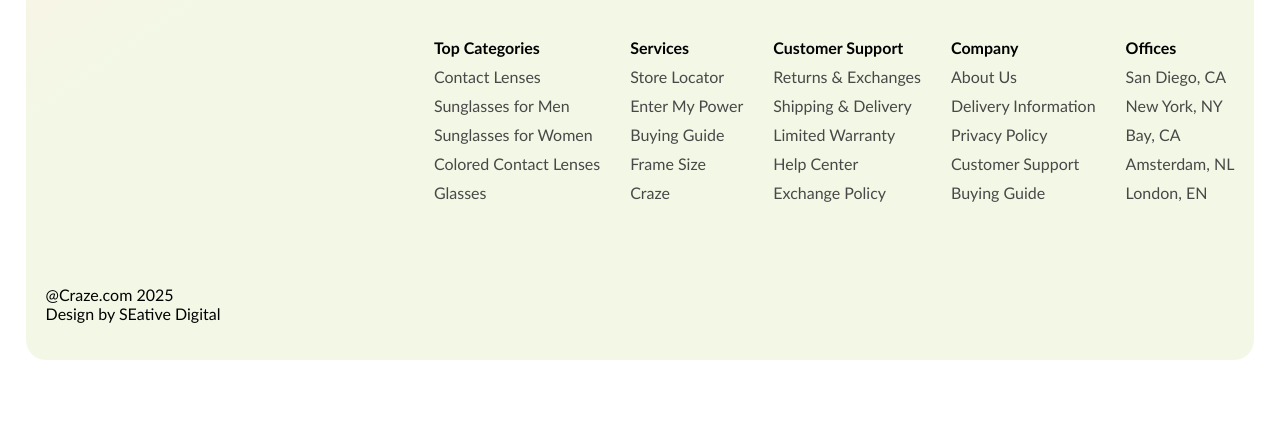
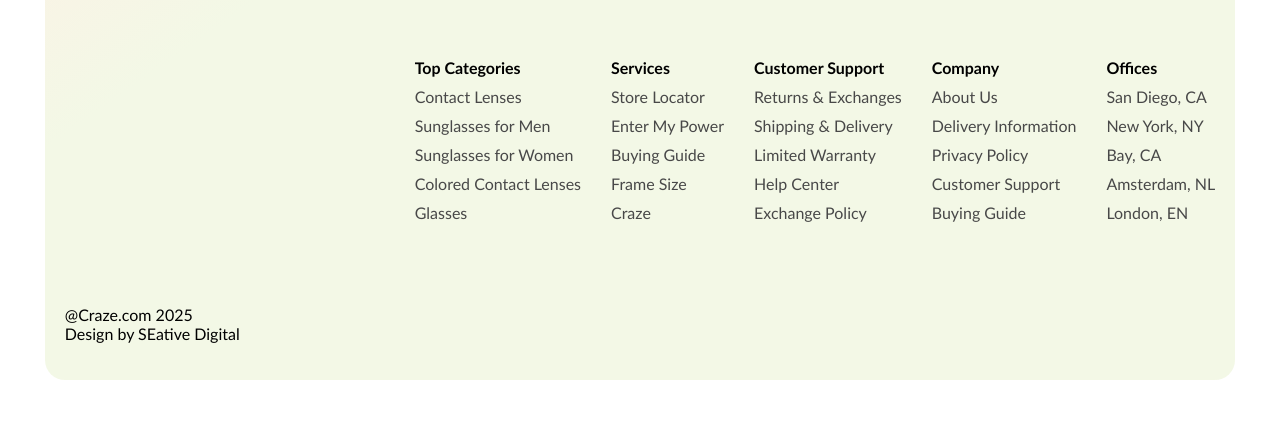
Before and after one commit to aushah1/project3, a plain HTML site: page index.html in a window 1280 px wide. Shown: the part 3671-4101 px from the top of the page. Before the commit the page ends 4031 px from the top, so only its background shows below. Drawn offline with nearby package versions, Linux system fonts and the light colour scheme.

Commit message:
Added padding

```diff
--- a/index.html
+++ b/index.html
@@ -151,6 +151,9 @@
       <img class="img3" src="./assets/img12.png" alt="" />
       <img class="img4" src="./assets/img13.png" alt="" />
     </section>
+    <div class="outer">
+
+
     <footer>
       <div class="first">
         <div class="top">
@@ -213,5 +216,6 @@
         </div>
       </div>
     </footer>
+    </div>
   </body>
 </html>
--- a/style.scss
+++ b/style.scss
@@ -391,6 +391,10 @@ main {
   }
 }
 
+.outer {
+  width: 100%;
+  padding: 20px;
+
   footer {
     width: 96%;
     margin: auto;
@@ -442,3 +446,4 @@ footer {
       }
     }
   }
+}
```
Also changed, not shown: style.css, 1 other file. Lines whose indentation alone changed are shown as unchanged.
